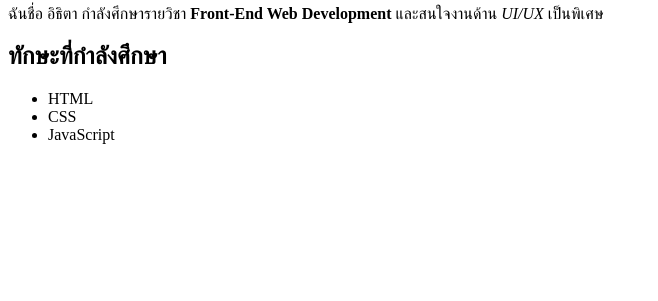
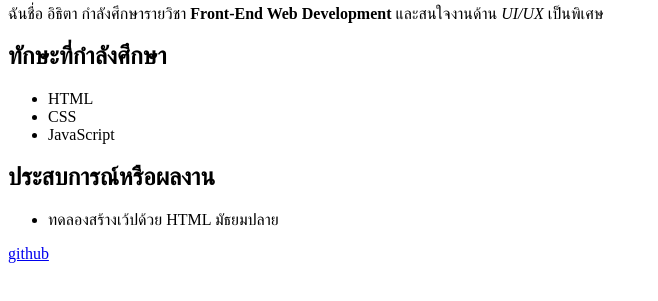
Before and after one commit to 3eluvx0z/88726065, a plain HTML site: page week01/index.html in a window 1280 px wide. Shown: the part 75-376 px from the top of the page, without its empty margins (0-658 px from the left). Drawn offline with Linux system fonts and the light colour scheme.

Commit message:
เพิ่มข้อมูล

```diff
--- a/week01/index.html
+++ b/week01/index.html
@@ -20,5 +20,10 @@
     <li>CSS</li>
     <li>JavaScript</li>
   </ul>
+  <h2>ประสบการณ์หรือผลงาน</h2>
+  <ul>
+    <li>ทดลองสร้างเว้ปด้วย HTML มัธยมปลาย</li>
+  </ul>
+  <a href="https://github.com/3eluvx0z/88726065">github</a>
 </body>
 </html>
```
